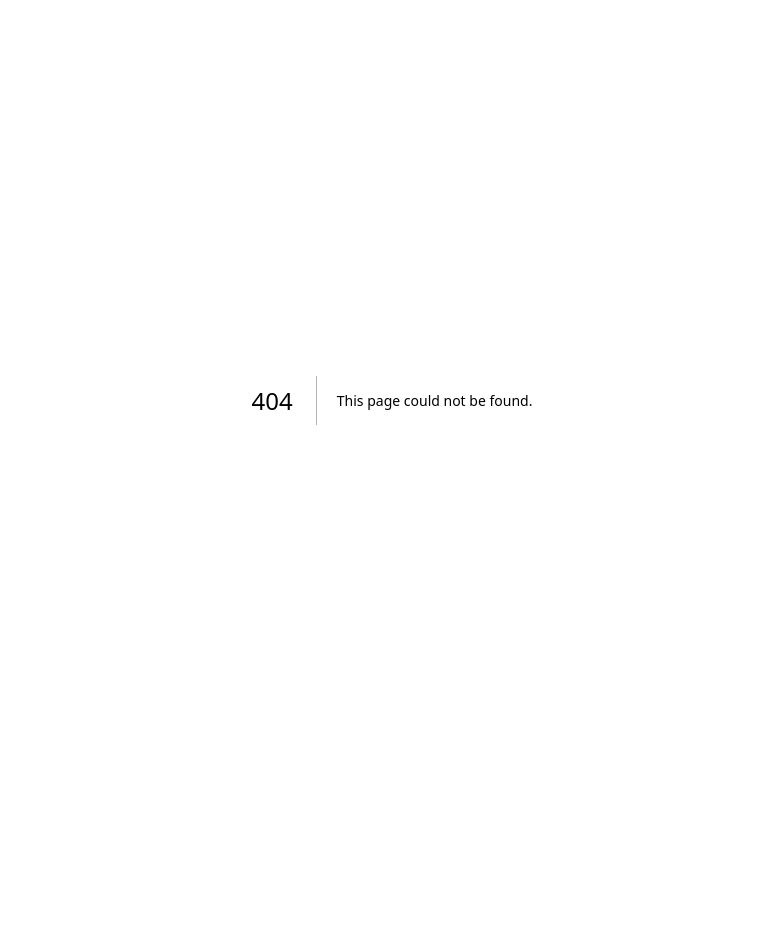
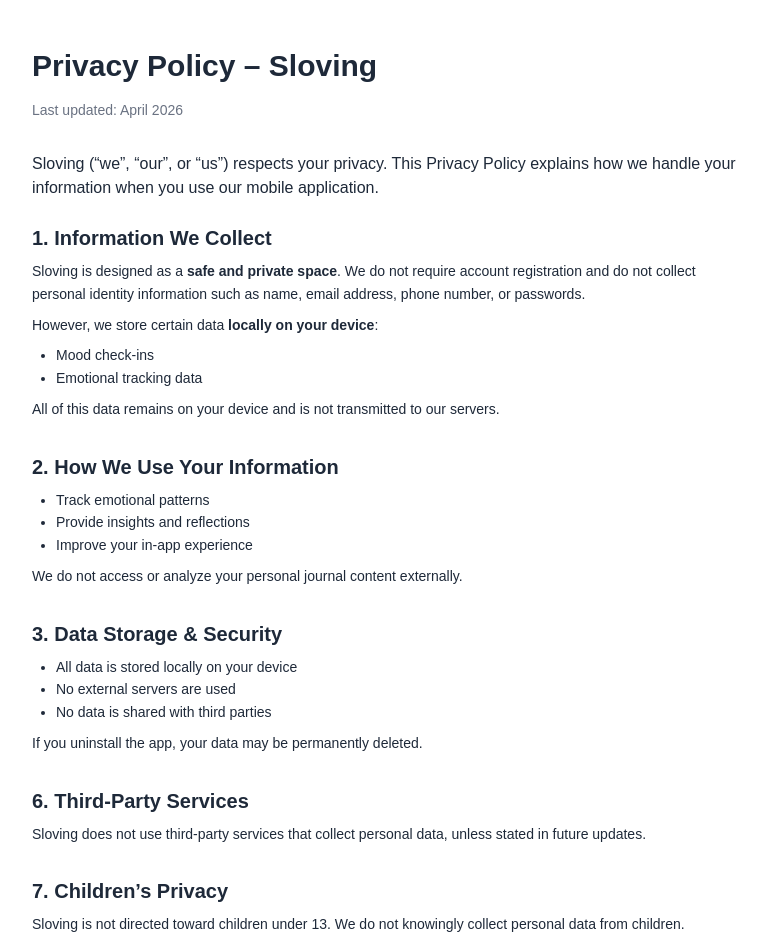
Before and after one commit to gilangrp/portfolio-gilang, a Next.js app: page /slovin/privacy-policy in a window 1280 px wide. Before the commit this address had no page. Shown: the top 952 px of the page, without its empty margins (248-1013 px from the left). Before the commit the page ends 800 px from the top, so only its background shows below. Built offline with nearby package versions, Linux system fonts and the light colour scheme.

Commit message:
feat: add slovin privacy-policy

```diff
--- /dev/null
+++ b/src/app/slovin/privacy-policy/page.tsx
@@ -0,0 +1,125 @@
+export default function PrivacyPolicyPage() {
+  return (
+    <main className="max-w-3xl mx-auto px-6 py-12 text-gray-800">
+      <h1 className="text-3xl font-bold mb-4">Privacy Policy – Sloving</h1>
+      <p className="mb-8 text-sm text-gray-500">Last updated: April 2026</p>
+
+      <p className="mb-6">
+        Sloving (“we”, “our”, or “us”) respects your privacy. This Privacy Policy
+        explains how we handle your information when you use our mobile application.
+      </p>
+
+      <Section title="1. Information We Collect">
+        <p>
+          Sloving is designed as a <strong>safe and private space</strong>. We do
+          not require account registration and do not collect personal identity
+          information such as name, email address, phone number, or passwords.
+        </p>
+        <p className="mt-2">
+          However, we store certain data <strong>locally on your device</strong>:
+        </p>
+        <ul className="list-disc pl-6 mt-2">
+          {/* <li>Journal entries (your reflections)</li> */}
+          <li>Mood check-ins</li>
+          <li>Emotional tracking data</li>
+          {/* <li>App preferences (reminders, reading goals, etc.)</li> */}
+        </ul>
+        <p className="mt-2">
+          All of this data remains on your device and is not transmitted to our servers.
+        </p>
+      </Section>
+
+      <Section title="2. How We Use Your Information">
+        <ul className="list-disc pl-6">
+          {/* <li>Display your journal history</li> */}
+          <li>Track emotional patterns</li>
+          <li>Provide insights and reflections</li>
+          <li>Improve your in-app experience</li>
+        </ul>
+        <p className="mt-2">
+          We do not access or analyze your personal journal content externally.
+        </p>
+      </Section>
+
+      <Section title="3. Data Storage & Security">
+        <ul className="list-disc pl-6">
+          <li>All data is stored locally on your device</li>
+          <li>No external servers are used</li>
+          <li>No data is shared with third parties</li>
+        </ul>
+        <p className="mt-2">
+          If you uninstall the app, your data may be permanently deleted.
+        </p>
+      </Section>
+{/*
+      <Section title="4. Community-Based Features (Anonymous)">
+        <p>
+          Some features may display aggregated or anonymous insights such as
+          number of responses or emotional trends.
+        </p>
+        <p className="mt-2">
+          These insights do not contain any personal or identifiable information.
+        </p>
+      </Section>
+
+      <Section title="5. Notifications">
+        <p>
+          If enabled, the app may send gentle reminders (reflection prompts,
+          mood check-ins).
+        </p>
+        <p className="mt-2">
+          You can disable notifications anytime via your device settings.
+        </p>
+      </Section> */}
+
+      <Section title="6. Third-Party Services">
+        <p>
+          Sloving does not use third-party services that collect personal data,
+          unless stated in future updates.
+        </p>
+      </Section>
+
+      <Section title="7. Children’s Privacy">
+        <p>
+          Sloving is not directed toward children under 13. We do not knowingly
+          collect personal data from children.
+        </p>
+      </Section>
+
+      {/* <Section title="8. Your Control">
+        <ul className="list-disc pl-6">
+          <li>Delete entries anytime app</li>
+          <li>Clear app data via device settings</li>
+          <li>Uninstall app to remove all data</li>
+        </ul>
+      </Section> */}
+
+      <Section title="9. Changes to This Policy">
+        <p>
+          We may update this Privacy Policy from time to time. Changes will be
+          reflected on this page.
+        </p>
+      </Section>
+
+      <Section title="10. Contact Us">
+        <p>Developer Name: Gil Studio</p>
+        <p>Email: gilangrpratama@gmail.com</p>
+      </Section>
+    </main>
+  );
+}
+
+function Section({
+  title,
+  children,
+}: {
+  title: string;
+  children: React.ReactNode;
+}) {
+  return (
+    <section className="mb-8">
+      <h2 className="text-xl font-semibold mb-2">{title}</h2>
+      <div className="space-y-2 text-sm leading-relaxed">{children}</div>
+    </section>
+  );
+}
```
